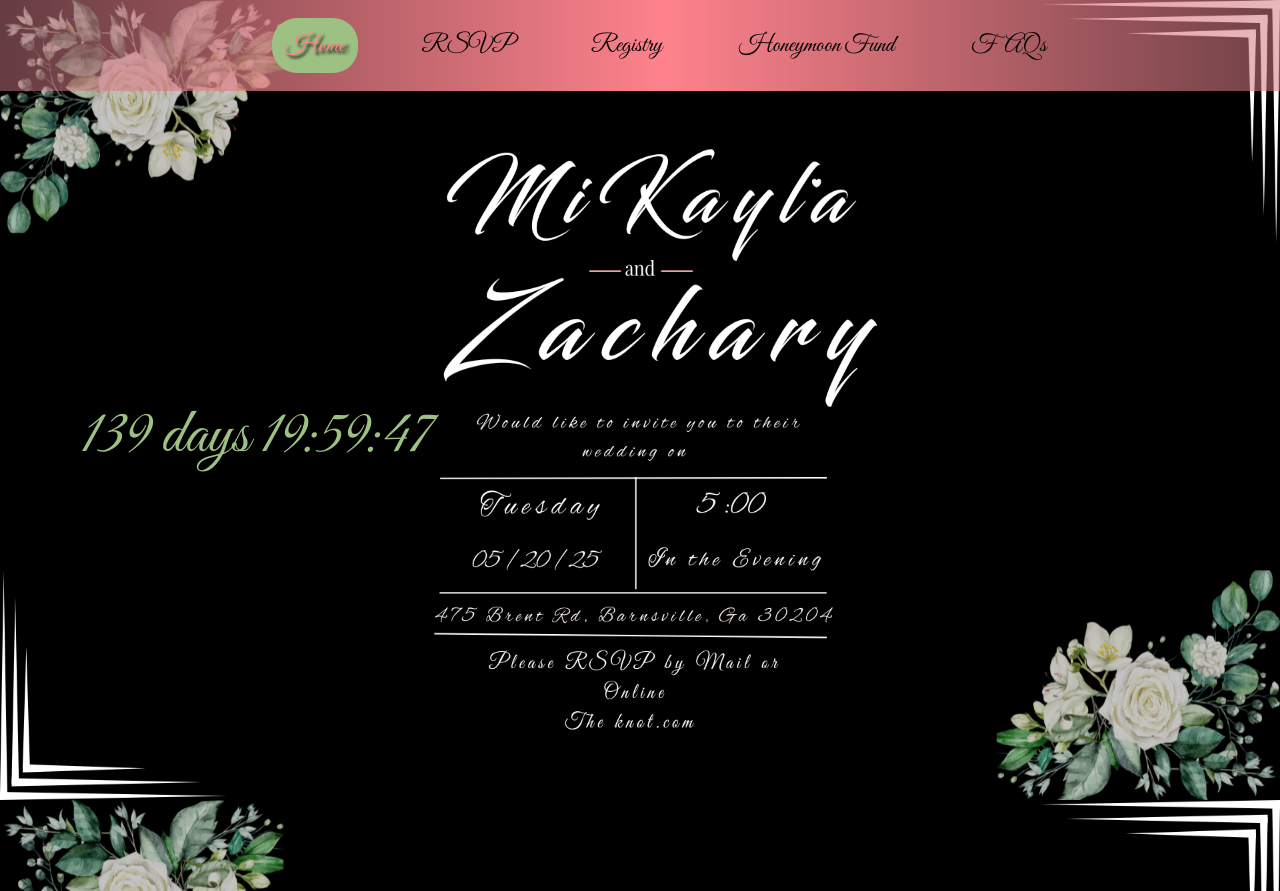
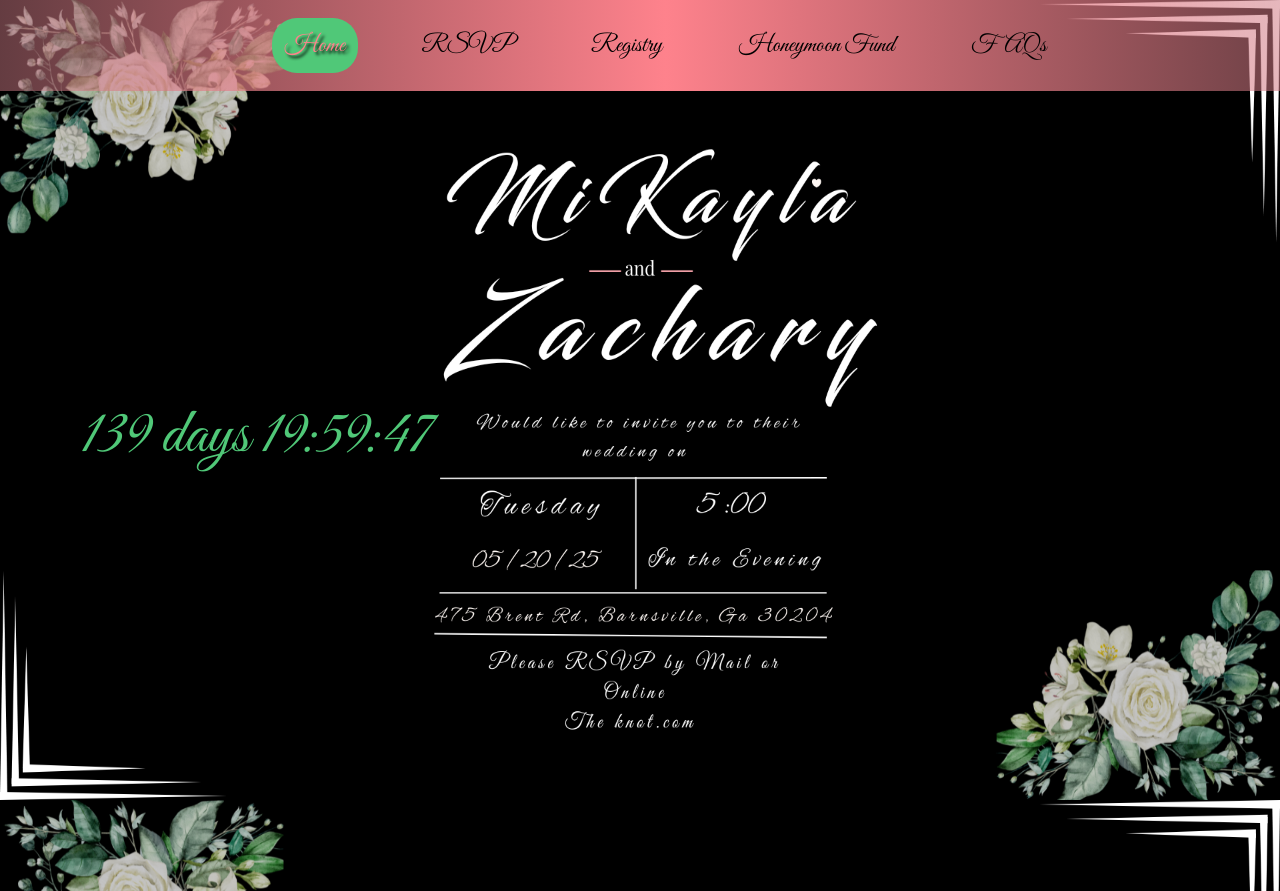
Before and after one commit to Zach-and-Mickey/Wedding, a plain HTML site: page index.html in a window 1280 px wide. In both pictures the pointer is over the link "Home". Shown: the top 891 px of the page. Drawn offline with Linux system fonts and the light colour scheme.

Commit message:
Update style.css

```diff
--- a/style.css
+++ b/style.css
@@ -50,7 +50,7 @@ header a {
    margin: 0;
 }
 header a:hover {
-    background-color: rgb(157,193,131);
+    background-color: rgb(80,200,120);
     color: rgb(254,130,140);
     border-radius: 25px;
     text-shadow: 3px 3px 3px rgb(0,0,0);
@@ -67,7 +67,7 @@ h1 {
     font-size: 1.5em;
 }
 p {
-color: rgb(157,193,131);
+color: rgb(80,200,120);
 margin: 2%;
 font-size: 1.5em;
 }
```
